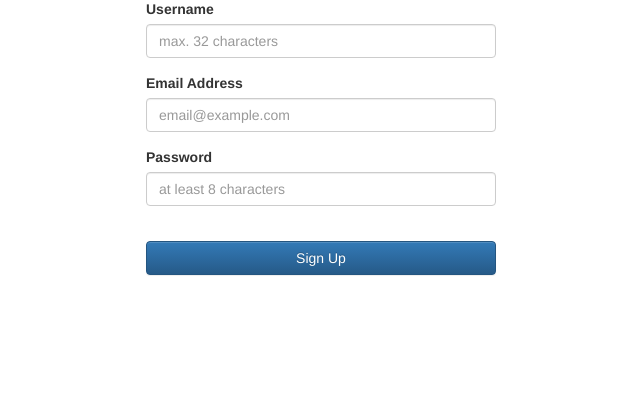
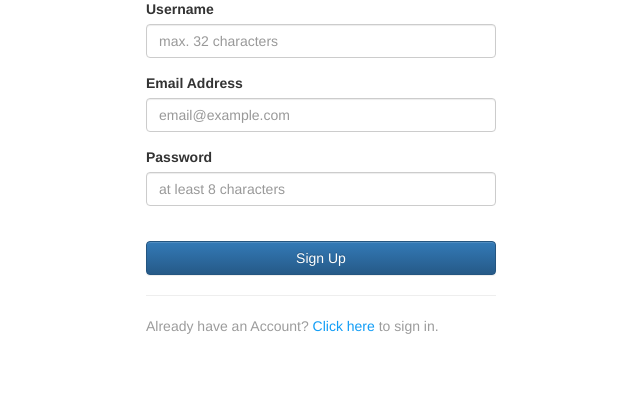
Before and after one commit to SNDjango/server, a Django app: page /signup in a window 1280 px wide. Shown: the part 143-537 px from the top of the page, without its empty margins (319-959 px from the left). Run offline with Django 3.2, Linux system fonts and the light colour scheme; some libraries are stand-ins or nearby versions.

Commit message:
sign up form input validation, design tweaks

```diff
--- a/snd/image_board/templates/login.html
+++ b/snd/image_board/templates/login.html
@@ -19,10 +19,10 @@
 			</div>
 			<button type="submit" class="btn btn-primary lower-btn" value="Submit">Login</button>
 			<a href="{% url 'index' %}" class="btn btn-default lower-btn">Cancel</a>
+		</form>
         <hr />
         <p class="info-text">No Account?</p>
 		<a href="{% url 'signup' %}" class="btn btn-info lower-btn" style="width: 100%;">Sign Up</a>
-    		</form>
 	</div>
     {% if error_user %}
         <script>
--- a/snd/image_board/templates/signup.html
+++ b/snd/image_board/templates/signup.html
@@ -24,8 +24,9 @@
                 </a>
 			</div>
 			<button type="submit" class="btn btn-primary lower-btn" style="width: 100%;" value="Submit">Sign Up</button>
-
 		</form>
+        <hr />
+        <p  class="info-text">Already have an Account? <a href="{% url 'login_page' %}" style="color: #119df6">Click here</a> to sign in.</p>
 	</div>
     {% if error_user %}
         <script>
```
Lines whose indentation alone changed are shown as unchanged.
